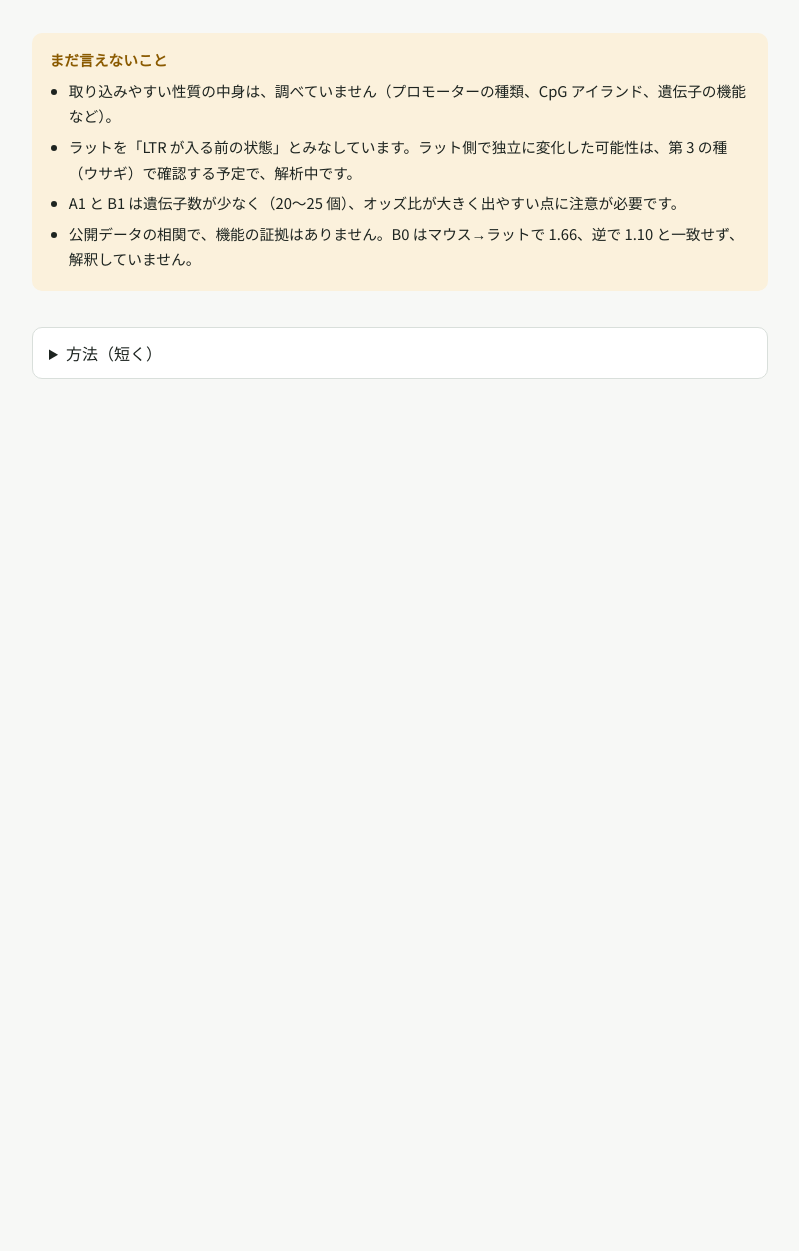
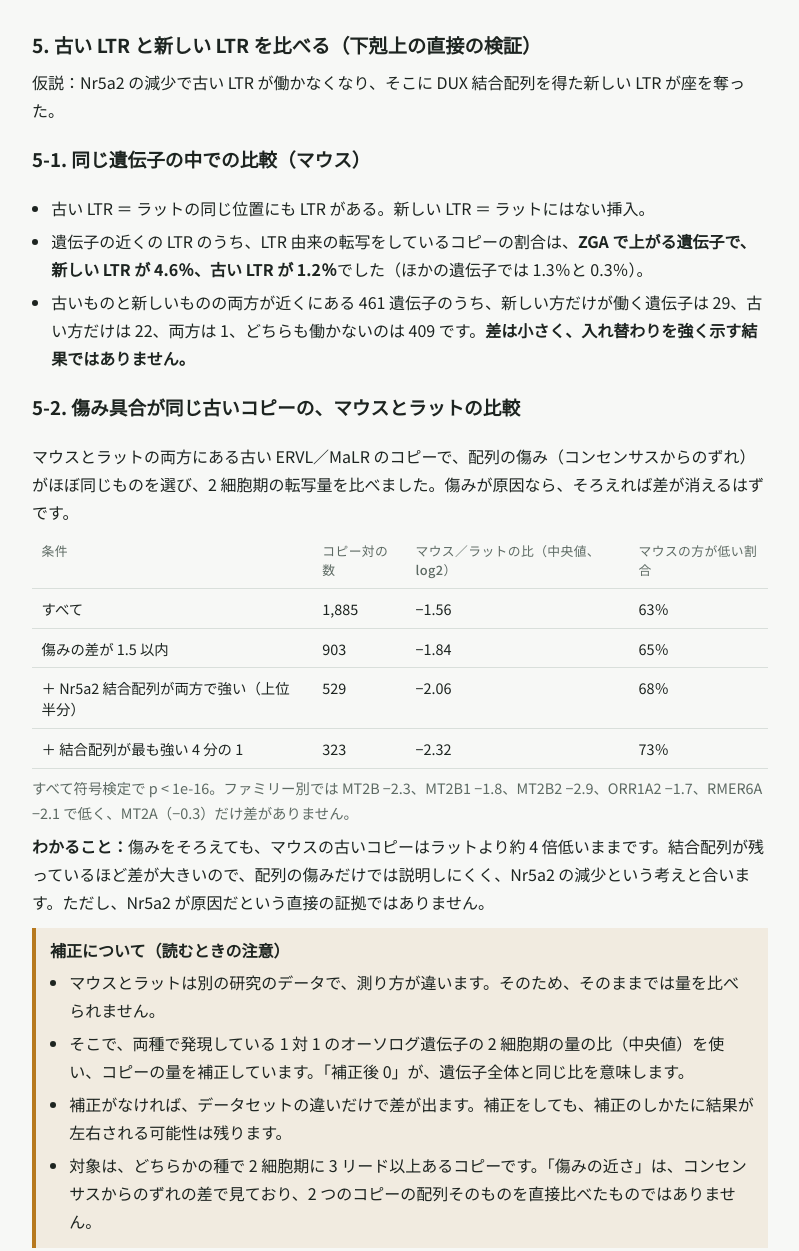
Before and after one commit to BatoriTakayuki/zga-gekokujo, a plain HTML site: page chim_cases.html in a window 1280 px wide. Shown: the part 2408-3659 px from the top of the page, without its empty margins (240-1039 px from the left). Before the commit the page ends 2859 px from the top, so only its background shows below. Drawn offline with Linux system fonts and the light colour scheme; a web font is replaced by a local one.

Commit message:
Add old vs new LTR comparison to chim_cases page
Co-Authored-By: Claude Sonnet 5.5 <noreply@anthropic.com>

```diff
--- a/chim_cases.html
+++ b/chim_cases.html
@@ -40,6 +40,7 @@ ul{margin:.3rem 0;padding-left:1.2rem} li{margin:.3rem 0}
 .note b{color:var(--warn)}
 details{border:1px solid var(--line);border-radius:10px;padding:.7rem 1rem;background:var(--surface)}
 summary{cursor:pointer;font-weight:500}
+.note2{border-left:4px solid #b7791f;padding:8px 14px;margin:12px 0;background:rgba(183,121,31,.1)}
 </style>
 
 <main>
@@ -112,6 +113,39 @@ summary{cursor:pointer;font-weight:500}
   </ul>
 </section>
 
+<section>
+  <h2>5. 古い LTR と新しい LTR を比べる（下剋上の直接の検証）</h2>
+  <p>仮説：Nr5a2 の減少で古い LTR が働かなくなり、そこに DUX 結合配列を得た新しい LTR が座を奪った。</p>
+  <h3>5-1. 同じ遺伝子の中での比較（マウス）</h3>
+  <ul>
+    <li>古い LTR ＝ ラットの同じ位置にも LTR がある。新しい LTR ＝ ラットにはない挿入。</li>
+    <li>遺伝子の近くの LTR のうち、LTR 由来の転写をしているコピーの割合は、<b>ZGA で上がる遺伝子で、新しい LTR が 4.6％、古い LTR が 1.2％</b>でした（ほかの遺伝子では 1.3％と 0.3％）。</li>
+    <li>古いものと新しいものの両方が近くにある 461 遺伝子のうち、新しい方だけが働く遺伝子は 29、古い方だけは 22、両方は 1、どちらも働かないのは 409 です。<b>差は小さく、入れ替わりを強く示す結果ではありません。</b></li>
+  </ul>
+  <h3>5-2. 傷み具合が同じ古いコピーの、マウスとラットの比較</h3>
+  <p>マウスとラットの両方にある古い ERVL／MaLR のコピーで、配列の傷み（コンセンサスからのずれ）がほぼ同じものを選び、2 細胞期の転写量を比べました。傷みが原因なら、そろえれば差が消えるはずです。</p>
+  <div class="tbl"><table>
+    <thead><tr><th>条件</th><th>コピー対の数</th><th>マウス／ラットの比（中央値、log2）</th><th>マウスの方が低い割合</th></tr></thead>
+    <tbody>
+      <tr><td>すべて</td><td>1,885</td><td>−1.56</td><td>63％</td></tr>
+      <tr><td>傷みの差が 1.5 以内</td><td>903</td><td>−1.84</td><td>65％</td></tr>
+      <tr><td>＋ Nr5a2 結合配列が両方で強い（上位半分）</td><td>529</td><td>−2.06</td><td>68％</td></tr>
+      <tr><td>＋ 結合配列が最も強い 4 分の 1</td><td>323</td><td>−2.32</td><td>73％</td></tr>
+    </tbody>
+  </table></div>
+  <p class="sub">すべて符号検定で p &lt; 1e-16。ファミリー別では MT2B −2.3、MT2B1 −1.8、MT2B2 −2.9、ORR1A2 −1.7、RMER6A −2.1 で低く、MT2A（−0.3）だけ差がありません。</p>
+  <p><b>わかること：</b>傷みをそろえても、マウスの古いコピーはラットより約 4 倍低いままです。結合配列が残っているほど差が大きいので、配列の傷みだけでは説明しにくく、Nr5a2 の減少という考えと合います。ただし、Nr5a2 が原因だという直接の証拠ではありません。</p>
+  <div class="note2">
+    <b>補正について（読むときの注意）</b>
+    <ul>
+      <li>マウスとラットは別の研究のデータで、測り方が違います。そのため、そのままでは量を比べられません。</li>
+      <li>そこで、両種で発現している 1 対 1 のオーソログ遺伝子の 2 細胞期の量の比（中央値）を使い、コピーの量を補正しています。「補正後 0」が、遺伝子全体と同じ比を意味します。</li>
+      <li>補正がなければ、データセットの違いだけで差が出ます。補正をしても、補正のしかたに結果が左右される可能性は残ります。</li>
+      <li>対象は、どちらかの種で 2 細胞期に 3 リード以上あるコピーです。「傷みの近さ」は、コンセンサスからのずれの差で見ており、2 つのコピーの配列そのものを直接比べたものではありません。</li>
+    </ul>
+  </div>
+</section>
+
 <section class="note">
   <b>まだ言えないこと</b>
   <ul>
```
